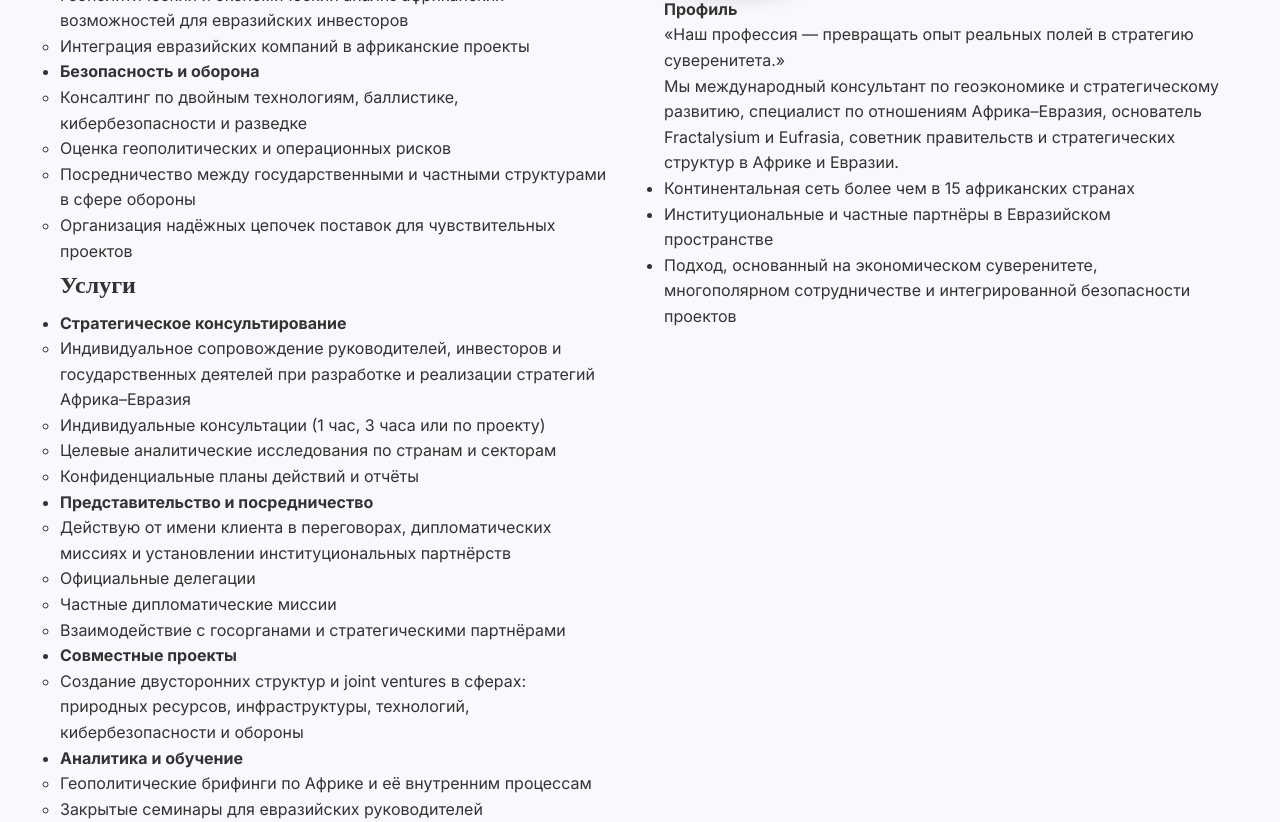
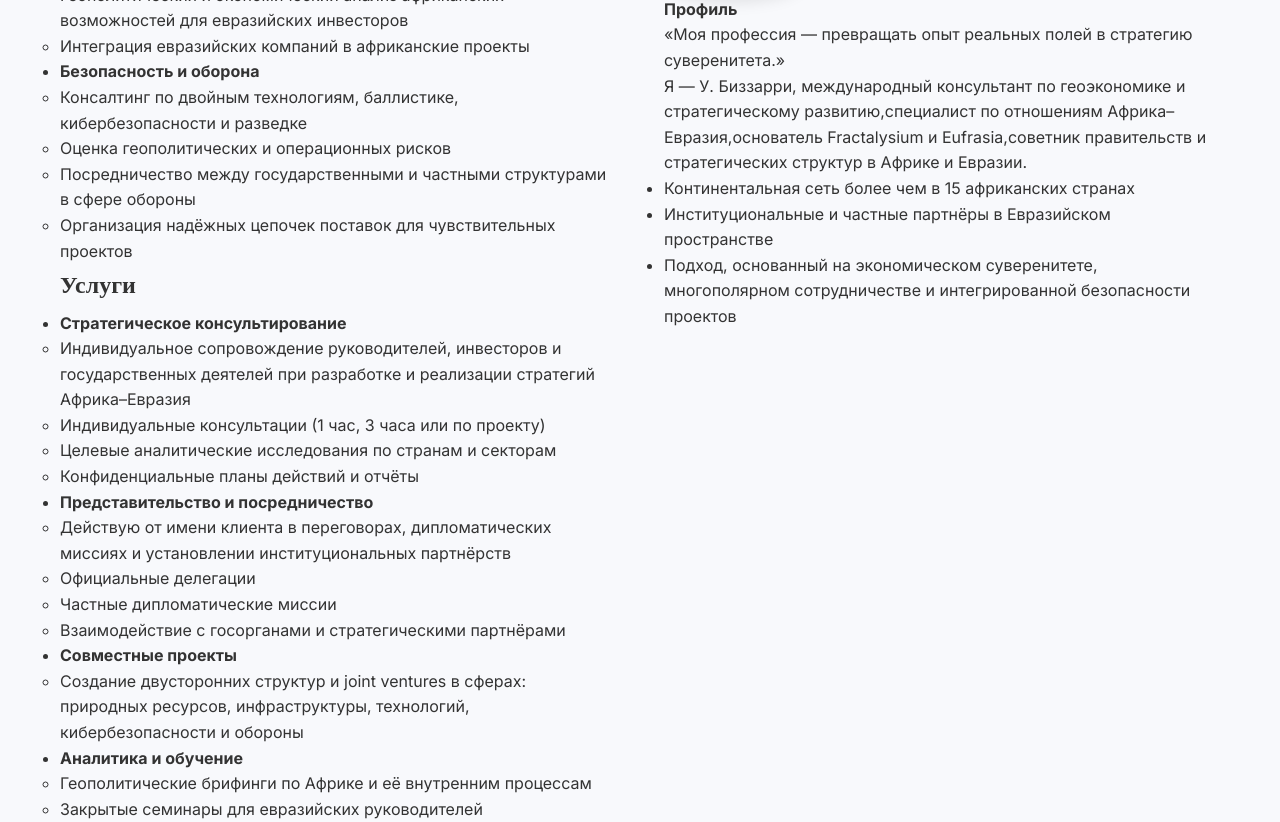
Before and after one commit to mishraxharshit/-eufrasia, a plain HTML site: page index.html in a window 1280 px wide. Shown: the part 2468-3290 px from the top of the page. Drawn offline with nearby package versions, Linux system fonts and the light colour scheme.

Commit message:
file update

```diff
--- a/index.html
+++ b/index.html
@@ -3,7 +3,7 @@
 <head>
   <meta charset="UTF-8" />
   <meta name="viewport" content="width=device-width, initial-scale=1.0"/>
-  <title>Eurasia: Eurasia–Africa Strategic Consulting | Евфразия-Африка Стратегический консалтинг</title>
+  <title>Eufrasia: Eurasia–Africa Strategic Consulting | Евфразия: Стратегический консалтинг по Евразии и Африке</title>
   <meta name="description" content="Профессиональный консалтинг: стратегия, рост, цифровизация. Запишитесь на бесплатную консультацию.">
 
   <!-- Favicon -->
@@ -311,13 +311,13 @@
         <div class="profile-text">
           <h4 data-en="Profile" data-ru="Профиль">Профиль</h4>
 
-          <p data-en="&ldquo;Our profession is turning real-world field experience into sovereignty strategy.&rdquo;"
-             data-ru="«Наш профессия — превращать опыт реальных полей в стратегию суверенитета.»">
-            «Моя профессия — превращать опыт реальных полей в стратегию суверенитета.»
+          <p data-en="&ldquo;My profession is to transform real-world experience into a strategy for sovereignty.&rdquo;"
+             data-ru="«Моя профессия — превращать опыт реальных полей в стратегию суверенитета.»">
+             «Моя профессия — превращать опыт реальных полей в стратегию суверенитета.»
           </p>
 
-          <p data-en="We are international consultant in geoeconomics and strategic development, specialist in Africa–Eurasia relations, founder of Fractalysium and Eufrasia, advisor to governments and strategic structures in Africa and Eurasia."
-             data-ru="Мы международный консультант по геоэкономике и стратегическому развитию, специалист по отношениям Африка–Евразия, основатель Fractalysium и Eufrasia, советник правительств и стратегических структур в Африке и Евразии.">
+          <p data-en="W. Bizzarri, an international consultant in geoeconomics and strategic development, an expert in Africa-Eurasia relations, the founder of Fractalysium and Eufrasia, and an advisor to governments and strategic institutions in Africa and Eurasia."
+             data-ru="Я — У. Биззарри, международный консультант по геоэкономике и стратегическому развитию,специалист по отношениям Африка–Евразия,основатель Fractalysium и Eufrasia,советник правительств и стратегических структур в Африке и Евразии.">
             Я — Уолтер Биззарри, международный консультант по геоэкономике и стратегическому развитию, специалист по отношениям Африка–Евразия, основатель Fractalysium и Eufrasia, советник правительств и стратегических структур в Африке и Евразии.
           </p>
 
```
Also changed, not shown: assets/b.jpg (added).
